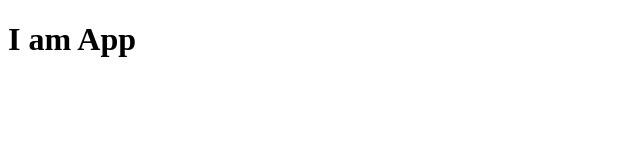
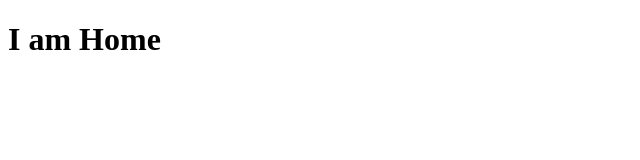
Before and after one commit to 011Jorge/maxfilm-drone, a React (Vite) app: page / in a window 1280 px wide. Shown: the top 160 px of the page, without its empty margins (0-640 px from the left). Built offline with nearby package versions, Linux system fonts and the light colour scheme.

Commit message:
:construction: home page created

```diff
--- a/index.html
+++ b/index.html
@@ -1,10 +1,10 @@
 <!DOCTYPE html>
-<html lang="en">
+<html lang="pt-br">
   <head>
     <meta charset="UTF-8" />
     <link rel="icon" type="image/svg+xml" href="/vite.svg" />
     <meta name="viewport" content="width=device-width, initial-scale=1.0" />
-    <title>Vite + React</title>
+    <title>OlharCLP</title>
   </head>
   <body>
     <div id="root"></div>
--- a/src/App.jsx
+++ b/src/App.jsx
@@ -1,5 +1,11 @@
+import Home from "./containers/Home";
+
 function App() {
-  return <h1>I am App</h1>;
+  return (
+    <>
+      <Home />
+    </>
+  );
 }
 
 export default App;
--- /dev/null
+++ b/src/containers/Home/index.jsx
@@ -0,0 +1,5 @@
+function Home() {
+  return <h1>I am Home</h1>;
+}
+
+export default Home;
```
